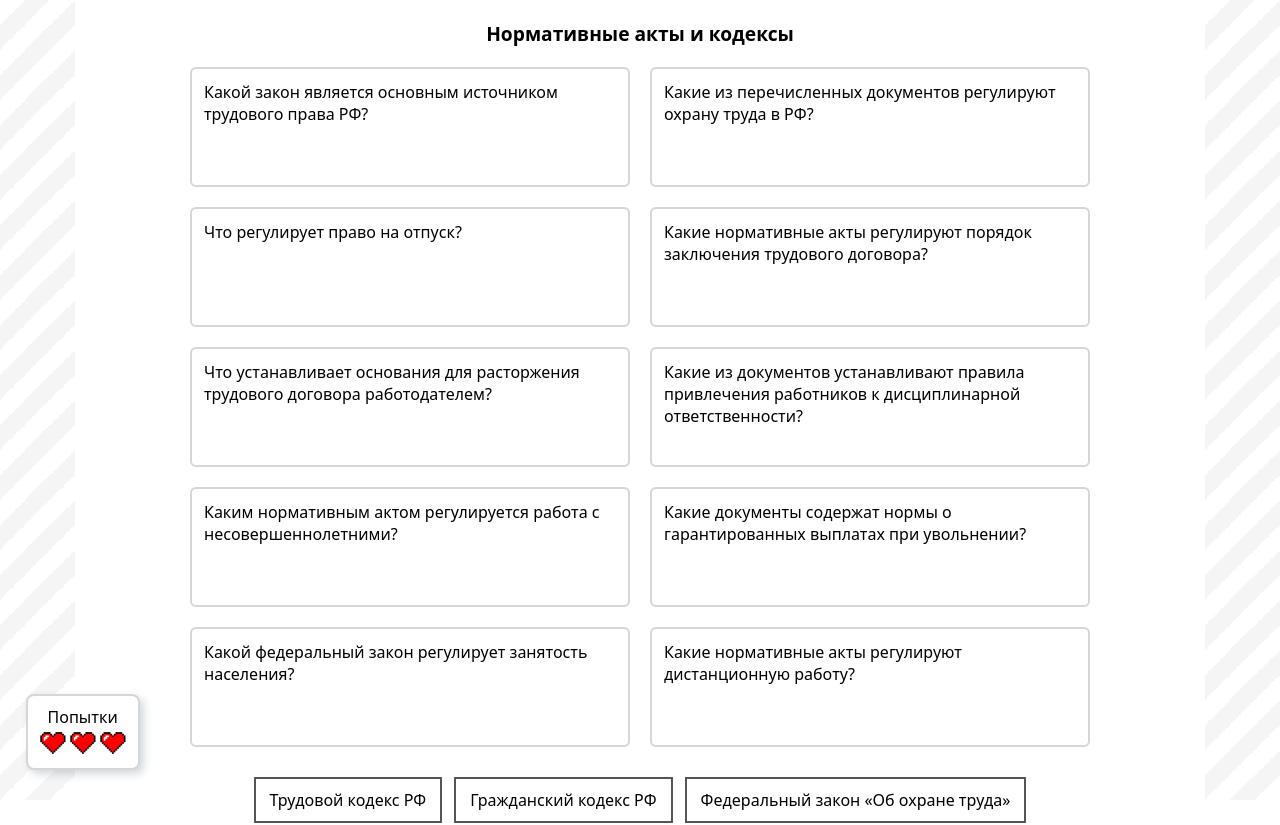
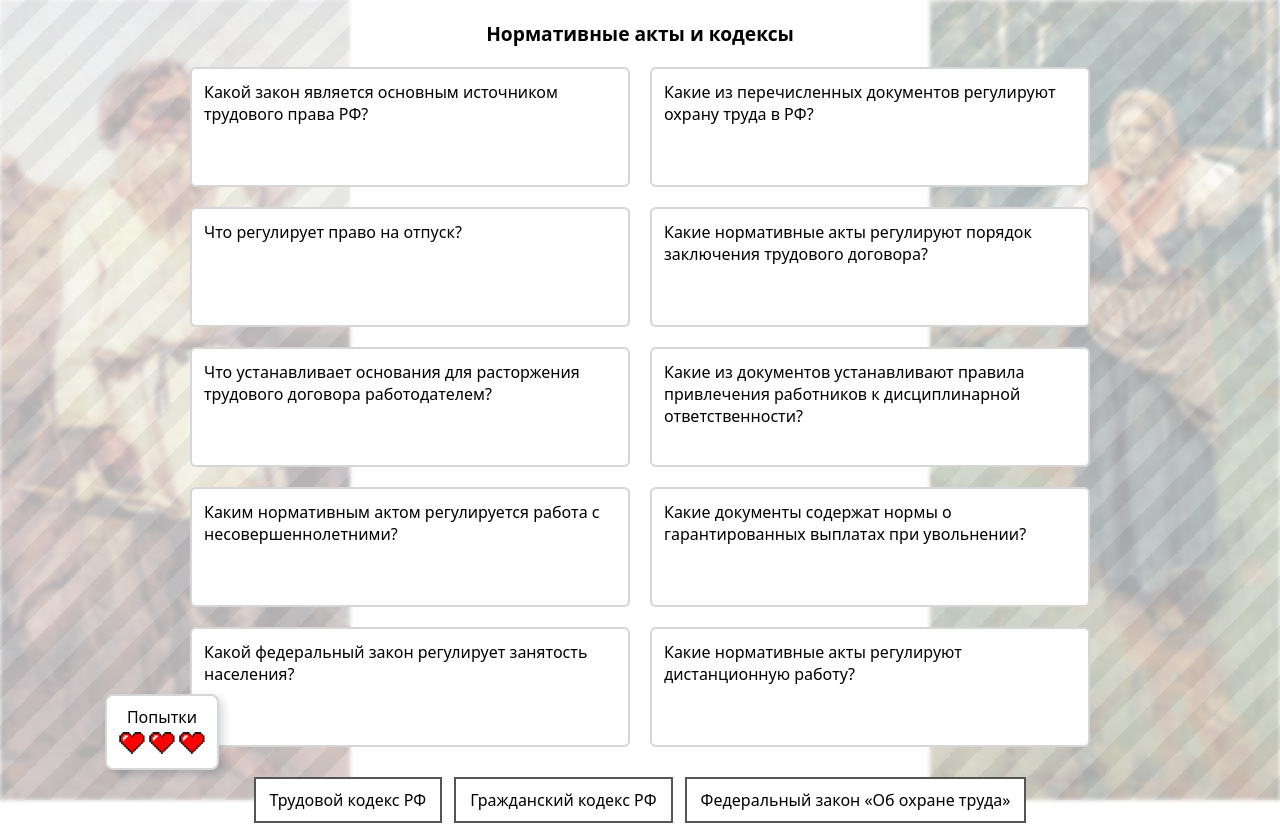
Before and after one commit to zeka228/trudpravo, a React (Create React App) app: page / in a window 1280 px wide. Shown: the top 825 px of the page. Built offline with nearby package versions, Linux system fonts and the light colour scheme; the HTML template or start-up script is replaced by a standard one.

Commit message:
upload new bgs
apply backgrounds

```diff
--- a/src/App.js
+++ b/src/App.js
@@ -1,6 +1,9 @@
 import { useState } from "react";
 import Game from "./components/Game";
 import LifeIndicator from "./components/LifeIndicator";
+
+import BGImage1 from "./bons/bg_1.jpg";
+import BGImage2 from "./bons/bg_2.jpg";
 
 export default function App() {
   const [lives, setLives] = useState(3);
@@ -28,8 +31,12 @@
       <Overlay />
       <LifeIndicator lives={lives} />
       <Game onAnswer={handleAnswer}/>
-      <div className="bg-elems l"></div>
-      <div className="bg-elems r"></div>
+      <div className="bg-elems l">
+        <img alt="bg_1.jpg" src={BGImage1}></img>
+      </div>
+      <div className="bg-elems r">
+        <img alt="bg_2.jpg" src={BGImage2}></img>
+      </div>
     </>
   );
 }
--- a/src/index.css
+++ b/src/index.css
@@ -16,17 +16,39 @@
   z-index: -1;
   min-height: 100%;
   height: auto;
-  width: 75px;
+  width: 350px;
+  display: flex;
   -webkit-background-size: 50px 50px;
   -moz-background-size: 50px 50px;
   background-size: 50px 50px;
-  background-image: linear-gradient(-45deg, #0000000a 25%, transparent 25%, transparent 50%, #0000000a 50%, #0000000a 75%, transparent 75%, transparent);
+  background-image: linear-gradient(-45deg, #0000000f 25%, transparent 25%, transparent 50%, #0000000f 50%, #0000000f 75%, transparent 75%, transparent);
 }
 .bg-elems.l {
   left: 0;
 }
 .bg-elems.r {
   right: 0;
+}
+.bg-elems img {
+  top: auto;
+  min-width: 100%;
+  object-fit: cover;
+  object-position: center;
+  position: relative;
+  opacity: 0.3;
+  z-index: -2;
+  filter: blur(2px);
+}
+@media (max-width: 700px) {
+  .bg-elems {
+    width: 100vh;
+  }
+  .bg-elems.l {
+    left: -180px;
+  }
+  .bg-elems.r {
+    display: none;
+  }
 }
 
 .game {
@@ -66,6 +88,7 @@
   flex-wrap: wrap;
   max-width: min-content;
   position: fixed;
+  z-index: 0;
   bottom: 30px;
   padding: 10px;
   left: 2%;
@@ -82,6 +105,12 @@
 }
 .lives span {
 }
+@media (min-width: 1250px) {
+  .lives {
+    left: 105px;
+  }
+}
+
 .overlay {
   position: fixed;
   inset: 0;
```
Also changed, not shown: src/bons/bg_1.jpg (added), src/bons/bg_2.jpg (added).
